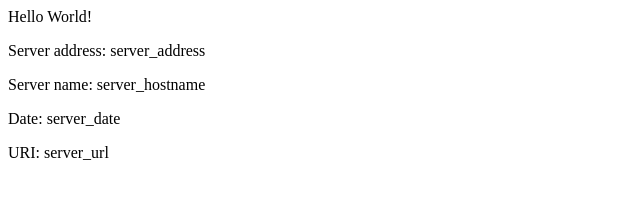
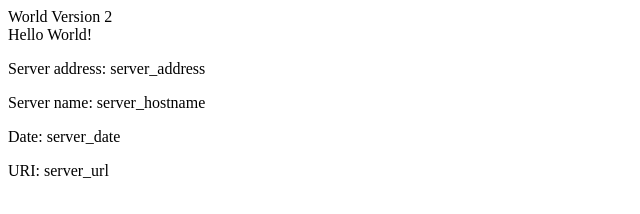
Before and after one commit to kbansal-salesforce/eks-example, a plain HTML site: page src/index.html in a window 1280 px wide. Shown: the whole page, without its empty margins (0-640 px from the left). Drawn offline with Linux system fonts and the light colour scheme.

Commit message:
v2 Updating home page

```diff
--- a/src/index.html
+++ b/src/index.html
@@ -1,6 +1,10 @@
 <head>
-<title>Hello World</title>
-</head>
+ World Version 2
+
+
+
+	<title>Hello World Version 2</title>
+		</head>
 <div class="info">
 <h>Hello World!</h>
 <p><span>Server&nbsp;address:</span> <span>server_address</span></p>
```
